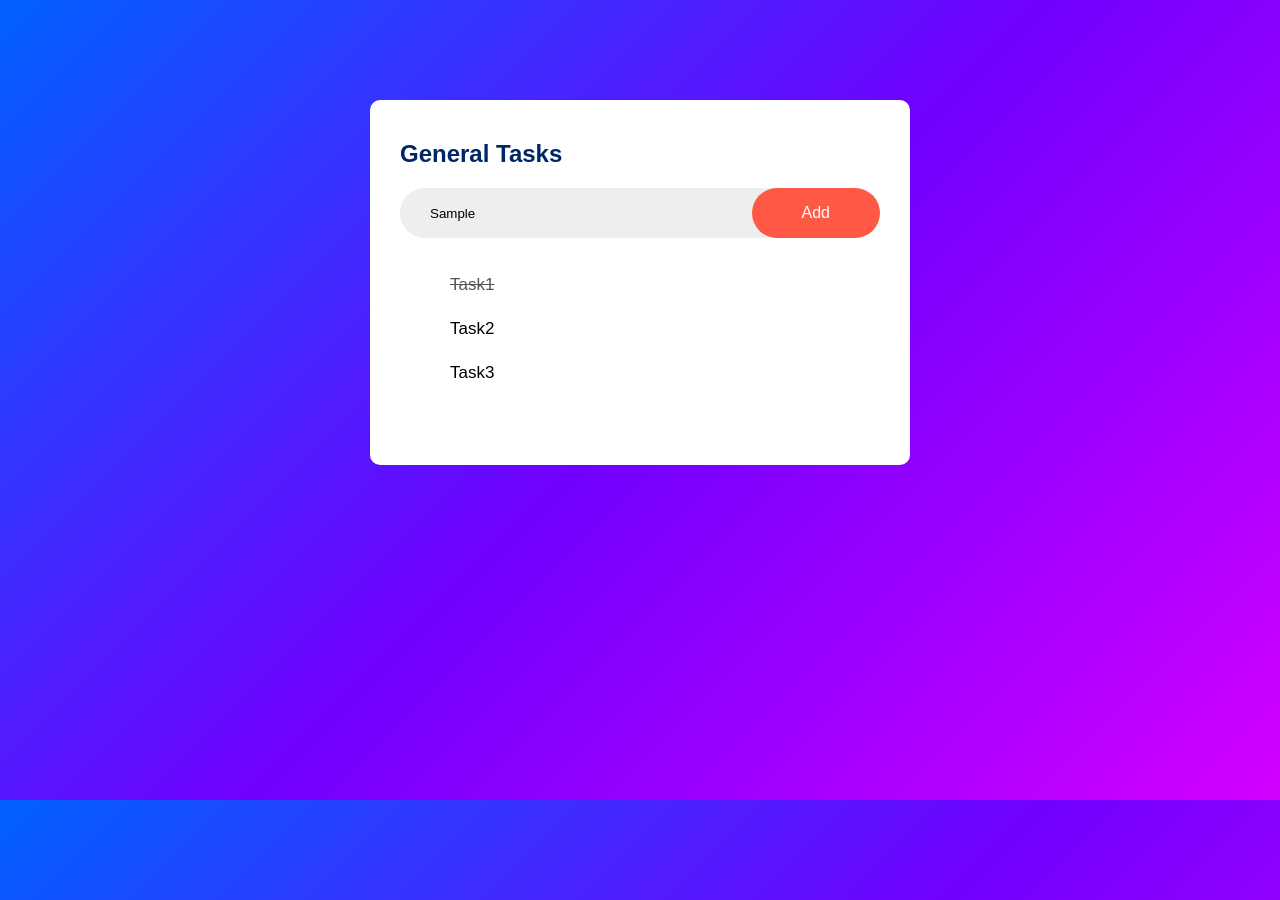
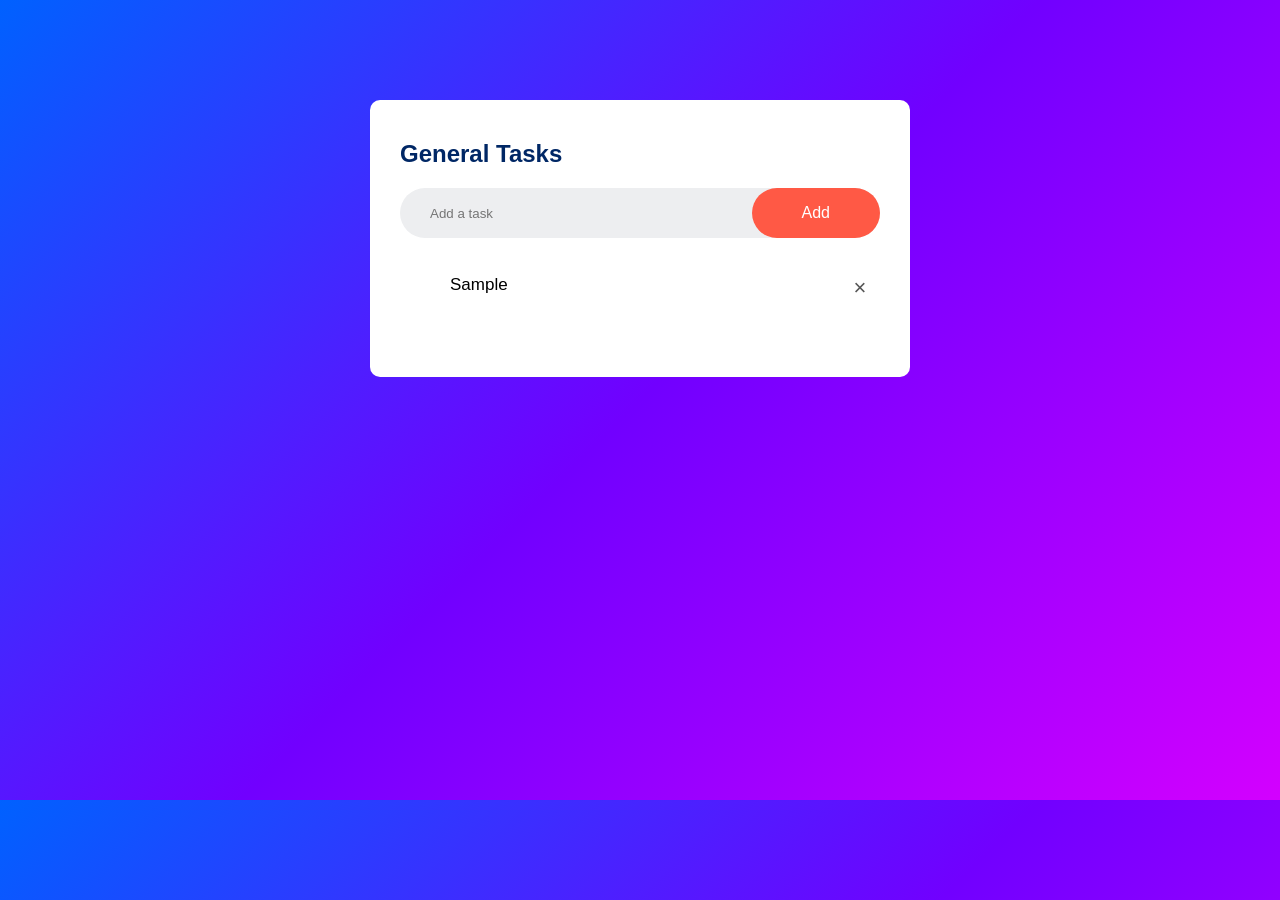
Before and after one commit to PedroCMotta-oficial/To-Do-List, a plain HTML site: page index.html in a window 1280 px wide. Both pictures are taken after typing "Sample" into the empty fields and a click on the button "Add". Drawn offline with Linux system fonts and the light colour scheme.

Commit message:
base list upgrade.2 finalle
completion of the base type of list. The only thing that must be done yet is creating the "checked/unchecked" marks and continue the project

```diff
--- a/index.html
+++ b/index.html
@@ -12,14 +12,17 @@
 
     <div class="creator">
       <input type="text" id="input-box" placeholder="Add a task">
-      <button>Add</button>
+      <button onclick="addTask()">Add</button>
     </div>
 
     <ul id="list-container">
-      <li class="checked">Task1</li>
+      <!--<li class="checked">Task1</li>
       <li>Task2</li>
-      <li>Task3</li>
+      <li>Task3</li>-->
     </ul>
   </div>
+
+
+  <script src="script.js"></script>
 </body>
 </html>
--- /dev/null
+++ b/script.js
@@ -0,0 +1,41 @@
+const inputBox = document.getElementById("input-box");
+const listContainer = document.getElementById("list-container");
+
+function addTask() {
+  if(inputBox.value === '') {
+    alert("You must write something!");
+  } else {
+    // creation of the task
+    let li = document.createElement("li");
+    li.innerHTML = inputBox.value;
+    listContainer.appendChild(li);
+
+    // making a delete way to the task that was created before
+    let span = document.createElement("span");
+    span.innerHTML = "\u00d7";
+    li.appendChild(span);
+  }
+  inputBox.value = "";
+  saveData();
+}
+
+
+// checagem de tarefas
+listContainer.addEventListener("click", function(e) {
+  if(e.target.tagName === "LI") {
+    e.target.classList.toggle("checked");
+    saveData();
+  } else if(e.target.tagName === "SPAN") {
+    e.target.parentElement.remove();
+    saveData();
+  }
+}, false)
+
+
+function saveData() {
+  localStorage.setItem("data", listContainer.innerHTML);
+}
+function showTask() {
+  listContainer.innerHTML = localStorage.getItem("data");
+}
+showTask();
--- a/style.css
+++ b/style.css
@@ -27,13 +27,14 @@ body {
   padding: 40px 30px 70px;
   border-radius: 10px;
 }
-
 .list h2 {
   color: #002765;
   display: flex;
   align-items: center;
   margin-bottom: 20px;
 }
+
+
 
 .creator {
   display: flex;
@@ -62,6 +63,8 @@ body {
   border-radius: 40px;
 }
 
+
+
 #list-container li {
   list-style: none;
   font-size: 17px;
@@ -82,10 +85,25 @@ body {
   top: 12px;
   left: 8px;
 }
-#list-container li.checked::before {
+#list-container li.checked:before {
   background-image: url();
 }
 #list-container li.checked {
   color: #555;
   text-decoration: line-through;
 }
+#list-container li span {
+  position: absolute;
+  right: 0;
+  top: 5px;
+  width: 40px;
+  height: 40px;
+  font-size: 22px;
+  color: #555;
+  line-height: 40px;
+  text-align: center;
+  border-radius: 50%;
+}
+#list-container li span:hover {
+  background: #edeef0;
+}
```
